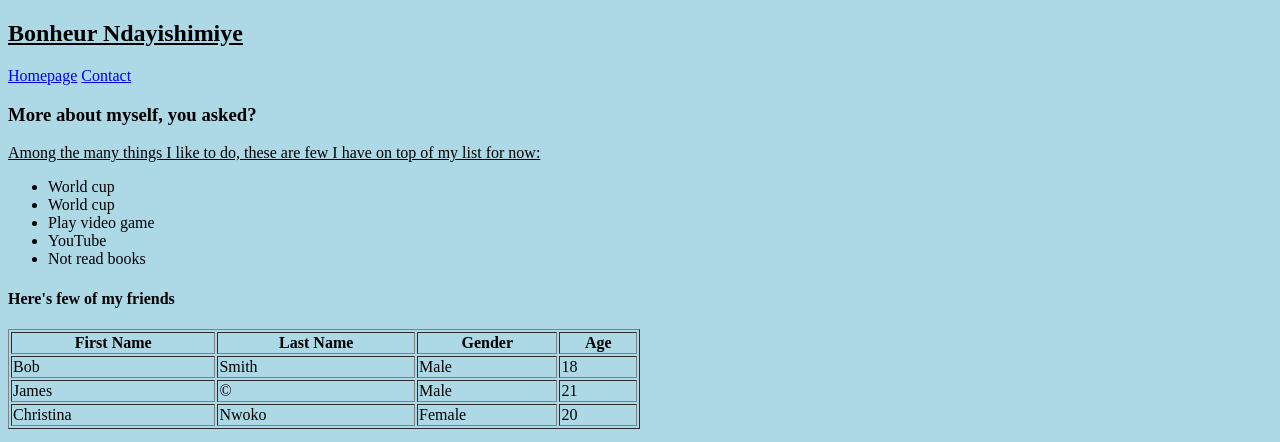
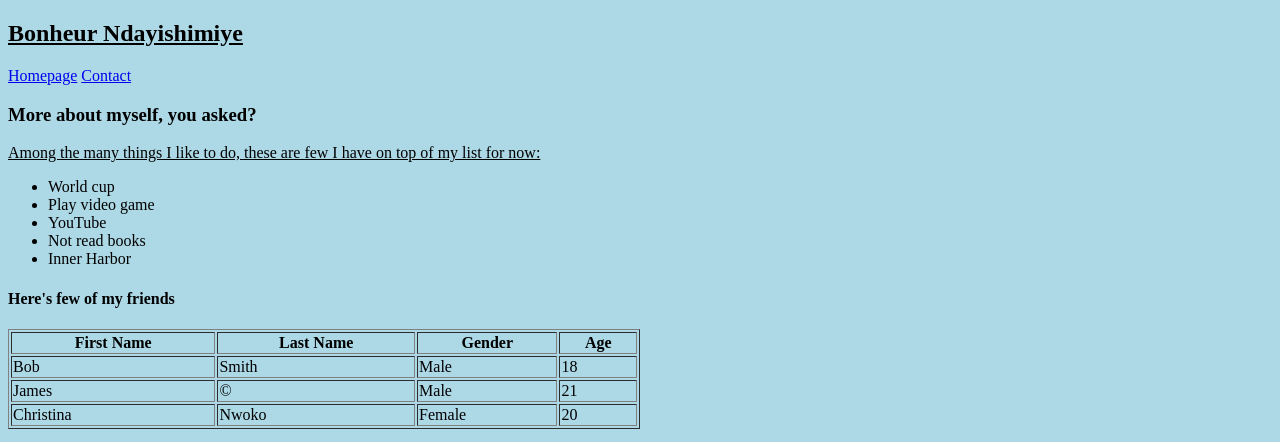
Before and after one commit to nbonheur111/repo-practice, a plain HTML site: page PreWork/hwpage.html in a window 1280 px wide. Shown: the top 442 px of the page. Drawn offline with Linux system fonts and the light colour scheme.

Commit message:
Update hwpage.html

```diff
--- a/PreWork/hwpage.html
+++ b/PreWork/hwpage.html
@@ -22,10 +22,10 @@
 
 	<ul>
 		<li>World cup</li>
-		<li>World cup</li>
 		<li>Play video game</li>
 		<li>YouTube</li>
 		<li>Not read books</li>
+		<li>Inner Harbor</li>
 	</ul>
 
 	<h4>Here's few of my friends</h4>
```
